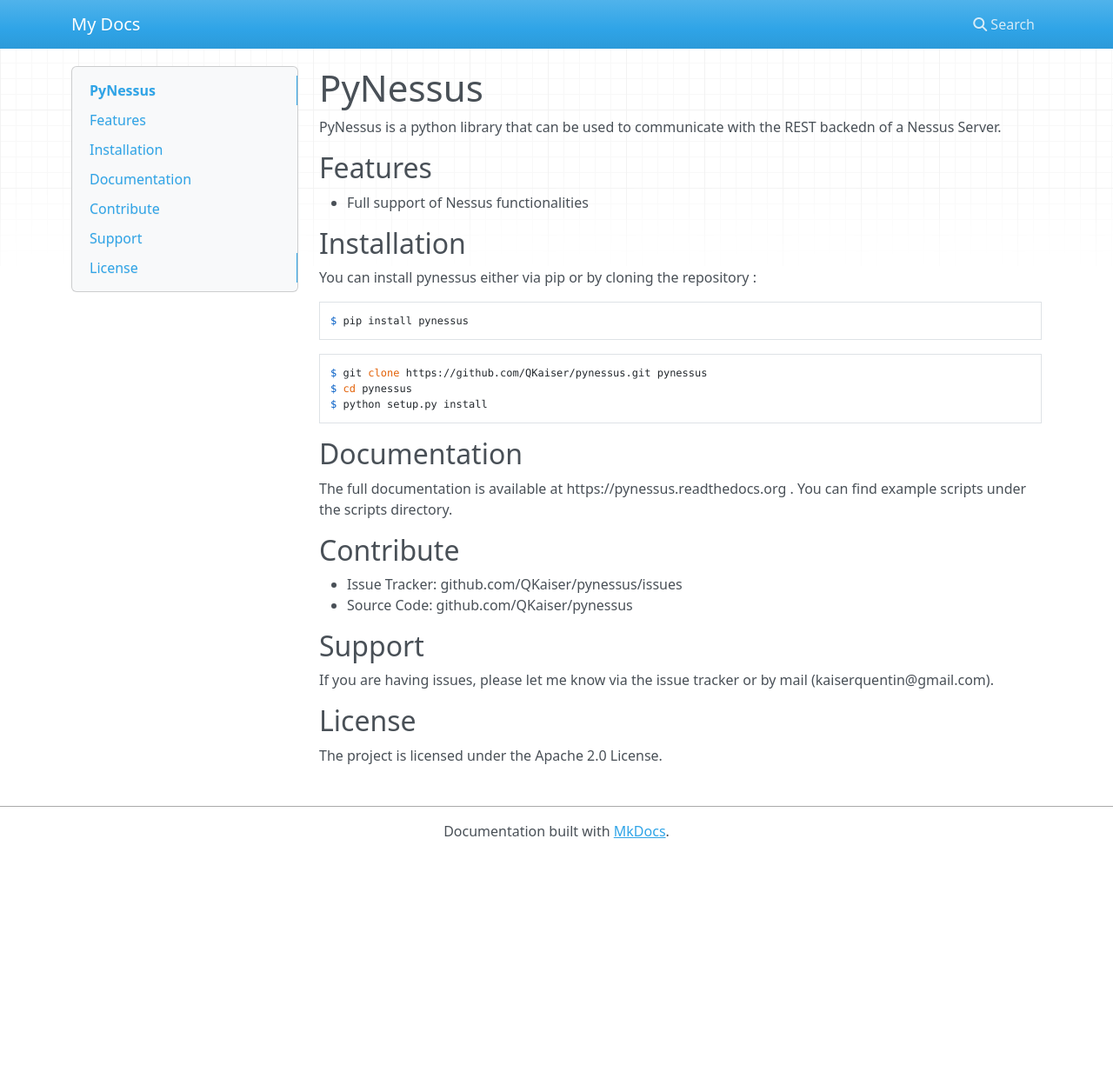
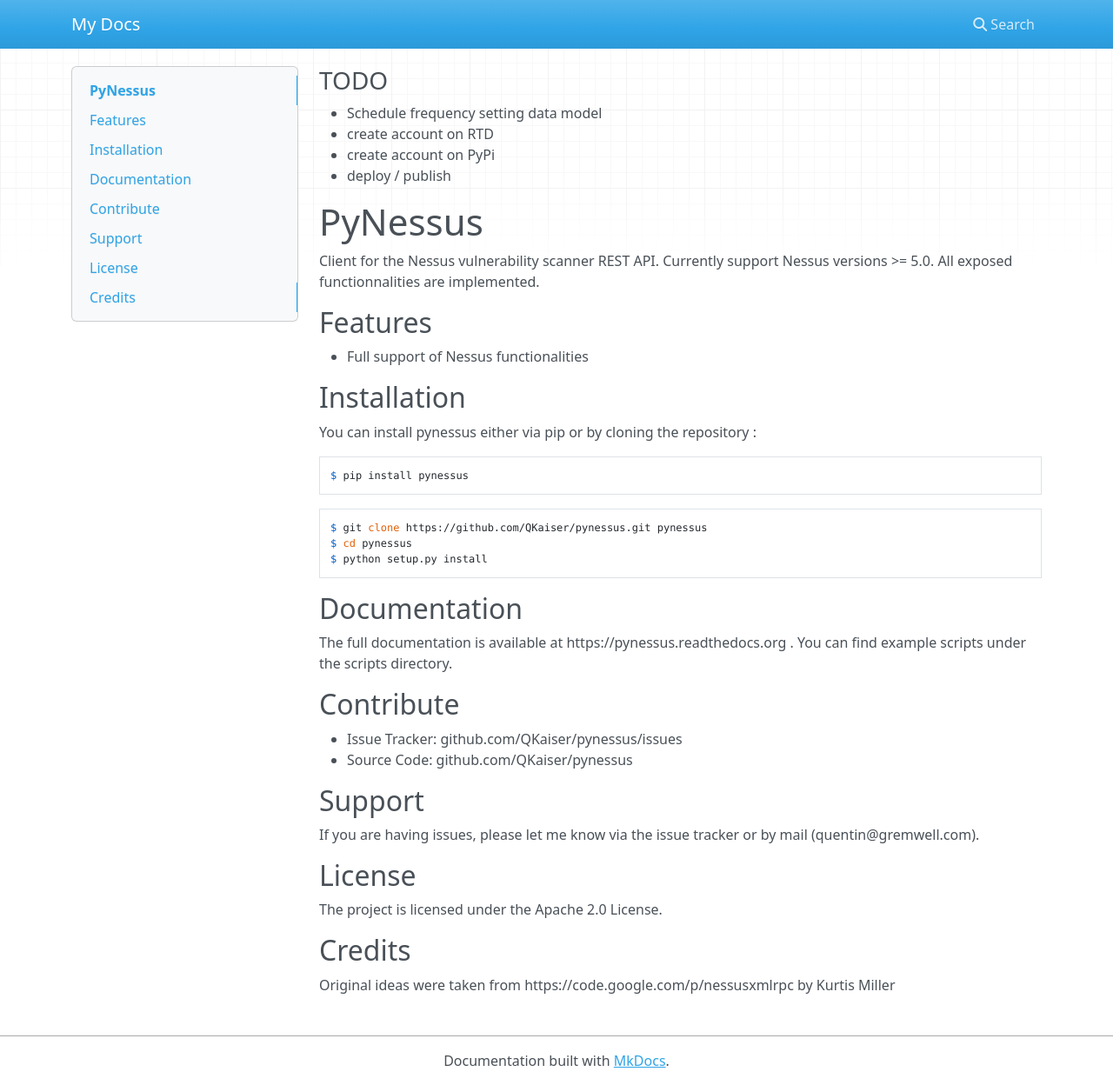
Before and after one commit to gremwell/pynessus, an MkDocs documentation site: the page built from docs/docs/index.md, in a window 1280 px wide and 1248 px high. Shown: the whole window at 87% size. Built offline with MkDocs 1.6.1, drawn with Linux system fonts in a browser that asks for light colours; nearby versions of some CDN libraries.

Commit message:
Updating documentation with readme content.

```diff
--- a/docs/docs/index.md
+++ b/docs/docs/index.md
@@ -1,11 +1,18 @@
+### TODO
+
+* Schedule frequency setting data model
+* create account on RTD
+* create account on PyPi
+* deploy / publish
+
 # PyNessus
 
-PyNessus is a python library that can be used to communicate with the REST backedn of a Nessus Server.
+Client for the Nessus vulnerability scanner REST API. Currently support Nessus versions >= 5.0. All exposed functionnalities
+are implemented.
 
 ## Features
 
 * Full support of Nessus functionalities
-
 
 ## Installation
 
@@ -33,8 +40,12 @@
 
 ## Support
 
-If you are having issues, please let me know via the issue tracker or by mail (kaiserquentin@gmail.com).
+If you are having issues, please let me know via the issue tracker or by mail (quentin@gremwell.com).
 
 ## License
 
 The project is licensed under the Apache 2.0 License.
+
+## Credits
+
+Original ideas were taken from https://code.google.com/p/nessusxmlrpc by Kurtis Miller
```
